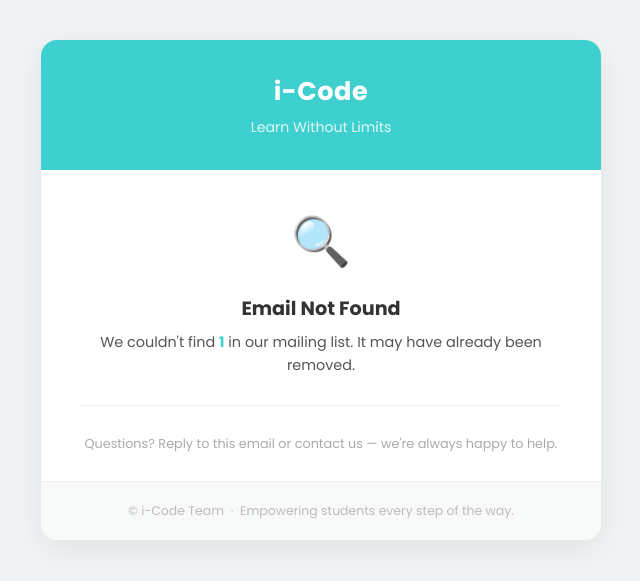
After one commit to pSeudnotsudo/i-code-lab, a Django app: page /newsletter/unsubscribe/1/ in a window 1280 px wide. The commit adds this page. Shown: the top 581 px of the page, without its empty margins (319-959 px from the left). Run offline with Django 5.2, Linux system fonts and the light colour scheme; data that the repository does not hold is empty.

Commit message:
ft:subscribe - subscribe and unsubscribe newsletter

```diff
--- /dev/null
+++ b/pages/templates/emails/unsubscribe.html
@@ -0,0 +1,105 @@
+<!DOCTYPE html>
+<html>
+<head>
+  <meta charset="UTF-8">
+  <meta name="viewport" content="width=device-width, initial-scale=1.0">
+  <link href="https://fonts.googleapis.com/css2?family=Poppins:wght@400;500;600;700&display=swap" rel="stylesheet">
+</head>
+<body style="margin:0; padding:0; background:#f0f4f4; font-family:'Poppins', sans-serif;">
+  <table width="100%" cellpadding="0" cellspacing="0" style="padding: 40px 16px;">
+    <tr>
+      <td align="center">
+        <table width="560" cellpadding="0" cellspacing="0"
+               style="background:#ffffff; border-radius:16px;
+                      box-shadow:0 8px 32px rgba(0,0,0,0.08); overflow:hidden;
+                      max-width:100%;">
+
+          <!-- Header -->
+          <tr>
+            <td style="background:#3ecfcf; padding:32px; text-align:center;">
+              <h1 style="margin:0; color:#fff; font-size:1.6rem; font-weight:700;
+                         letter-spacing:0.5px; font-family:'Poppins', sans-serif;">i-Code</h1>
+              <p style="margin:6px 0 0; color:rgba(255,255,255,0.85);
+                        font-size:0.88rem; font-family:'Poppins', sans-serif;">Learn Without Limits</p>
+            </td>
+          </tr>
+
+          <!-- Body -->
+          <tr>
+            <td style="padding:36px 40px 28px; text-align:center;">
+
+              {% if message == 'success' %}
+                {% comment %} <p style="font-size:3rem; margin:0;"></p> {% endcomment %}
+                <h2 style="margin:16px 0 8px; font-size:1.2rem; color:#333;
+                           font-family:'Poppins', sans-serif;">You've Been Unsubscribed</h2>
+                <p style="margin:0 0 20px; font-size:0.9rem; color:#555; line-height:1.6;
+                          font-family:'Poppins', sans-serif;">
+                  We've removed <strong style="color:#3ecfcf;">{{ email }}</strong>
+                  from our mailing list. You won't receive any further emails from us.
+                </p>
+                <table cellpadding="0" cellspacing="0" style="margin: 20px auto;">
+                  <tr>
+                    <td style="background:#fff4f4; border:1.5px solid #fecaca;
+                               border-radius:12px; padding:14px 28px;">
+                      <p style="margin:0; font-size:0.85rem; color:#991b1b; font-weight:600;
+                                font-family:'Poppins', sans-serif;">
+                        Unsubscribed Successfully
+                      </p>
+                    </td>
+                  </tr>
+                </table>
+                <p style="margin:20px 0 0; font-size:0.85rem; color:#555; line-height:1.6;
+                          font-family:'Poppins', sans-serif;">
+                  Changed your mind?
+                  <a href="/" style="color:#3ecfcf; font-weight:600; text-decoration:none;">
+                    Resubscribe here
+                  </a>
+                </p>
+
+              {% elif message == 'already' %}
+                {% comment %} <p style="font-size:3rem; margin:0;">🤔</p> {% endcomment %}
+                <h2 style="margin:16px 0 8px; font-size:1.2rem; color:#333;
+                           font-family:'Poppins', sans-serif;">Already Unsubscribed</h2>
+                <p style="margin:0 0 20px; font-size:0.9rem; color:#555; line-height:1.6;
+                          font-family:'Poppins', sans-serif;">
+                  <strong style="color:#3ecfcf;">{{ email }}</strong> is already
+                  removed from our mailing list. No further action needed.
+                </p>
+
+              {% elif message == 'notfound' %}
+                <p style="font-size:3rem; margin:0;">🔍</p>
+                <h2 style="margin:16px 0 8px; font-size:1.2rem; color:#333;
+                           font-family:'Poppins', sans-serif;">Email Not Found</h2>
+                <p style="margin:0 0 20px; font-size:0.9rem; color:#555; line-height:1.6;
+                          font-family:'Poppins', sans-serif;">
+                  We couldn't find <strong style="color:#3ecfcf;">{{ email }}</strong>
+                  in our mailing list. It may have already been removed.
+                </p>
+              {% endif %}
+
+              <hr style="border:none; border-top:1px solid #eee; margin:28px 0;">
+              <p style="margin:0; font-size:0.8rem; color:#aaa; line-height:1.5;
+                        font-family:'Poppins', sans-serif;">
+                Questions? Reply to this email or contact us —
+                we're always happy to help.
+              </p>
+            </td>
+          </tr>
+
+          <!-- Footer -->
+          <tr>
+            <td style="background:#f8fafa; padding:20px 40px; text-align:center;
+                       border-top:1px solid #eee;">
+              <p style="margin:0; font-size:0.78rem; color:#bbb;
+                        font-family:'Poppins', sans-serif;">
+                © i-Code Team &nbsp;·&nbsp; Empowering students every step of the way.
+              </p>
+            </td>
+          </tr>
+
+        </table>
+      </td>
+    </tr>
+  </table>
+</body>
+</html>
--- a/pages/urls.py
+++ b/pages/urls.py
@@ -80,6 +80,9 @@ urlpatterns = [
     ), name='password_reset_complete'),
     # terms and conditions
     path('terms/', views.terms, name='terms'),
+    # NEWSLETTER SUBSCRIBE
+    path('newsletter/subscribe/', views.newsletter_subscribe, name='newsletter_subscribe'),
+    path('newsletter/unsubscribe/<str:email>/', views.newsletter_unsubscribe, name='newsletter_unsubscribe'),
 
 ]
 
--- a/pages/views.py
+++ b/pages/views.py
@@ -1061,3 +1061,75 @@ def enrollment_store(request):
 #  TERMS AND CONDITIONS
 def terms(request):
     return render(request, 'terms.html')
+
+# newsletter subscribe
+from django.core.mail import EmailMultiAlternatives
+from django.template.loader import render_to_string
+from django.conf import settings
+
+@require_POST
+def newsletter_subscribe(request):
+    try:
+        data = json.loads(request.body)
+        email = data.get('email', '').strip()
+
+        if not email:
+            return JsonResponse({'success': False, 'message': 'Email is required.'}, status=400)
+
+        subscriber, created = NewsletterSubscriber.objects.get_or_create(email=email)
+
+        if not created:
+            # Already subscribed — don't send email again
+            return JsonResponse({'success': False, 'message': 'You are already subscribed!'}, status=200)
+
+        # ✅ Send welcome email only to NEW subscribers
+        send_welcome_email(request, email)
+
+        return JsonResponse({'success': True, 'message': 'Subscribed successfully! Check your inbox.'})
+
+    except Exception as e:
+        return JsonResponse({'success': False, 'message': str(e)}, status=500)
+
+
+def send_welcome_email(request, email):
+    unsubscribe_url = request.build_absolute_uri(f'/newsletter/unsubscribe/{email}/')
+
+    html_content = render_to_string('emails/welcome_newsletter.html', {
+        'email': email,
+        'unsubscribe_url': unsubscribe_url,
+    })
+
+    msg = EmailMultiAlternatives(
+        subject='🎉 You\'re subscribed! Welcome aboard.',
+        body='Thank you for subscribing to our newsletter. You will be receiving updates soon!',
+        from_email=settings.DEFAULT_FROM_EMAIL,
+        to=[email],
+    )
+    msg.attach_alternative(html_content, "text/html")
+    msg.send()
+
+# UNSUBSCRIBE
+def newsletter_unsubscribe(request, email):
+    try:
+        subscriber = NewsletterSubscriber.objects.get(email=email)
+
+        if not subscriber.is_active:
+            # Already unsubscribed
+            return render(request, 'emails/unsubscribe.html', {
+                'message': 'already',
+                'email': email
+            })
+
+        subscriber.is_active = False
+        subscriber.save()
+
+        return render(request, 'emails/unsubscribe.html', {
+            'message': 'success',
+            'email': email
+        })
+
+    except NewsletterSubscriber.DoesNotExist:
+        return render(request, 'emails/unsubscribe.html', {
+            'message': 'notfound',
+            'email': email
+        })
```
Also changed, not shown: pages/models.py (+8 -0 lines), pages/templates/emails/welcome_newsletter.html (added, +123 -0 lines), pages/templates/footer.html (+59 -1 lines), pages/migrations/0009_newslettersubscriber.py (added).
